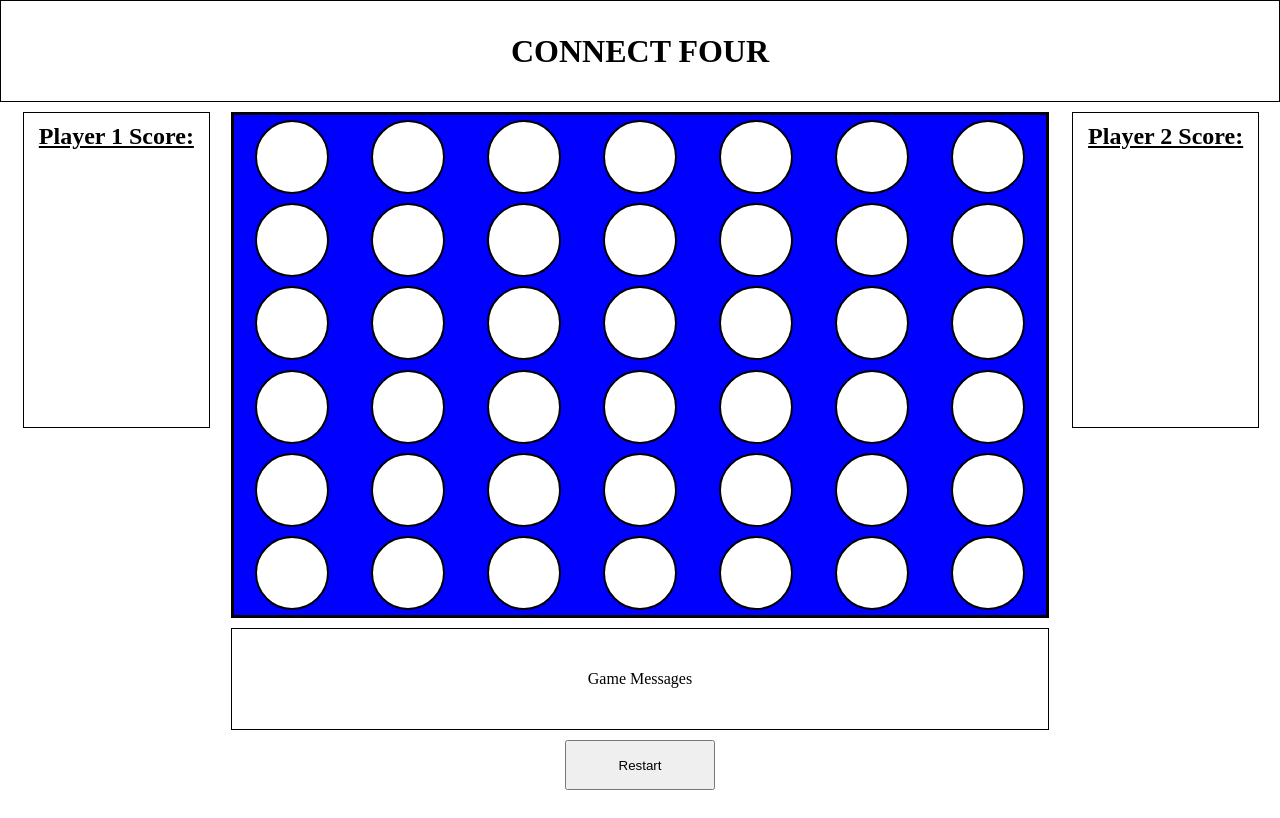
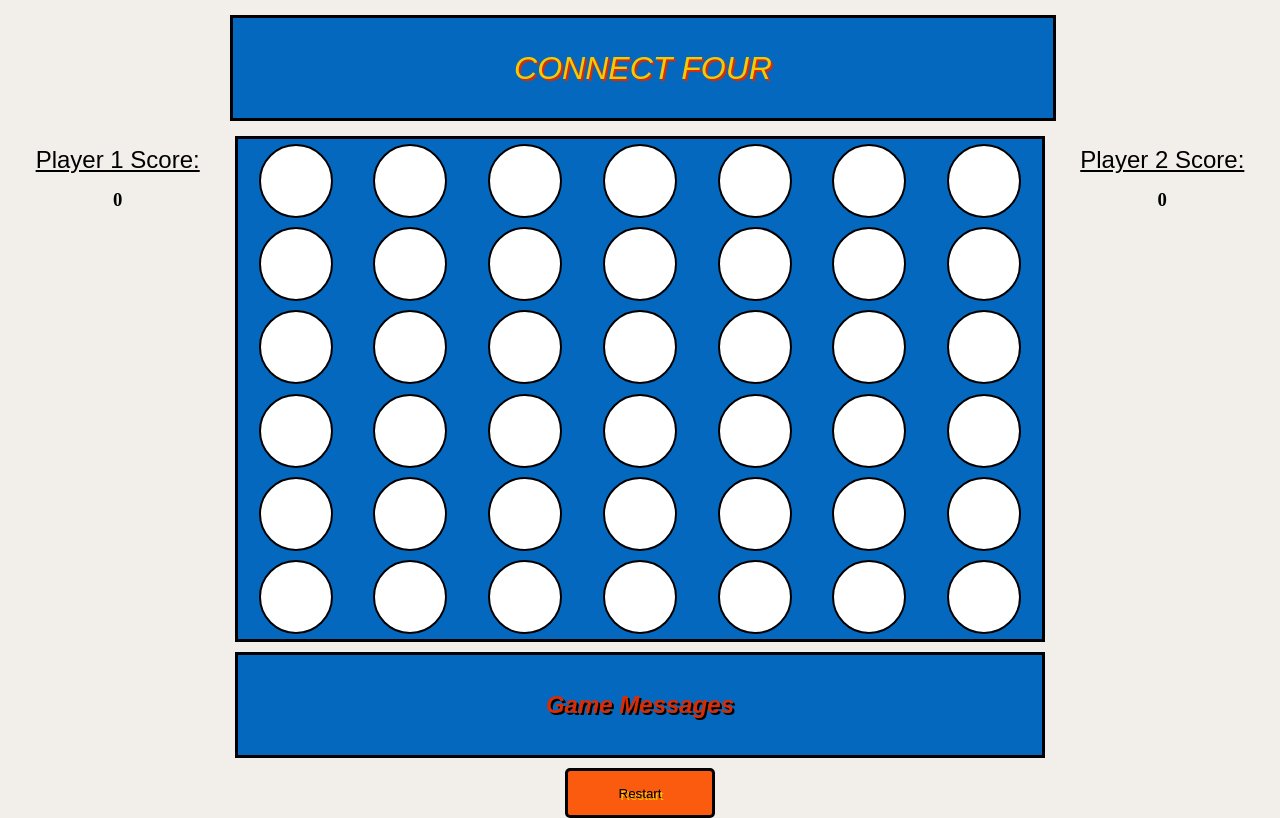
Before and after one commit to vsalter/Project-1, a plain HTML site: page index.html in a window 1280 px wide. Drawn offline with Linux system fonts and the light colour scheme; a web font is replaced by a local one.

Commit message:
updated css

```diff
--- a/css/style.css
+++ b/css/style.css
@@ -15,35 +15,51 @@ body {
 		'p1score message message message message p2score'
 		'footer footer footer footer footer footer';
 	min-width: 100%;
+	background-color: #F2EFEB;
 }
 
 #header {
 	grid-area: header;
+	width: 64%;
+	margin: 15px 18%;
 	height: 100px;
 	display: flex;
 	justify-content: center;
 	align-items: center;
-	border: 1px black solid;
-	margin-bottom: 10px;
+	border: 3px black solid;
+/*	margin-bottom: 10px;*/
+	background-color: #0468BF;
 }
 
 #header h1 {
-
+	font-family: ccsignlanguage, sans-serif;
+	font-weight: 400;
+	font-style: italic;
+	text-shadow: 2px 2px 0 #D92B04;
+	color: #F2CB05;
 }
 
 #p1score {
 	grid-area: p1score;
 	display: flex;
-	justify-content: center;
-	border: 1px black solid;
+	flex-direction: column;
+	align-items: center;
 	width: 80%;
 	height: 50%;
 	margin: 0 10%;
+	background-color: #F2EFEB;
 }
 
 #p1score h2 {
 	margin-top: 10px;
 	text-decoration: underline;
+	font-family: uppercut-angle, sans-serif;
+	font-weight: 400;
+	font-style: normal;
+}
+
+#p1score h3 {
+	margin-top: 15px;
 }
 
 #board {
@@ -55,7 +71,7 @@ body {
 }
 
 .square {
-	background-color: blue;
+	background-color: #0468BF;
 	display: flex;
 	justify-content: center;
 	align-items: center;
@@ -78,16 +94,23 @@ body {
 #p2score {
 	grid-area: p2score;
 	display: flex;
-	justify-content: center;
-	border: 1px black solid;
+	flex-direction: column;
+	align-items: center;
 	width: 80%;
 	height: 50%;
 	margin: 0 10%;
+	background-color: #F2EFEB;
 }
 
 #p2score h2 {
 	margin-top: 10px;
 	text-decoration: underline;
+	font-family: uppercut-angle, sans-serif;
+	font-weight: 400;
+	font-style: normal;
+}
+#p2score h3 {
+	margin-top: 15px;
 }
 
 #message {
@@ -97,7 +120,13 @@ body {
 	align-items: center;
 	height: 100px;
 	margin: 10px 0;
-	border: 1px black solid;
+	background-color: #0468BF;
+	border: 3px black solid;
+	font-family: ccsignlanguage, sans-serif;
+	font-weight: 400;
+	font-style: italic;
+	text-shadow: 2px 2px 0 black;
+	color: #D92B04;
 }
 
 #footer {
@@ -108,7 +137,19 @@ body {
 }
 
 #restart {
+	background-color: #FA5B0F;
+	border: 3px black solid;
+	border-radius: 5px;
 	width: 150px;
 	height: 50px;
+	font-family: uppercut-angle, sans-serif;
+	font-weight: 400;
+	font-style: normal;
+	color: black;
+	text-shadow: 2px 2px 0 #F2CB05;
+}
 
+#restart:hover {
+	color: #F2CB05;
+	text-shadow: 2px 2px 0 black;
 }
--- a/index.html
+++ b/index.html
@@ -3,6 +3,8 @@
 <head>
 <meta charset="UTF-8">
 <title>Untitled Document</title>
+<link rel="stylesheet" href="https://use.typekit.net/rpf8pfo.css">
+<link rel="stylesheet" href="https://use.typekit.net/rpf8pfo.css">
 <link href="css/style.css" rel="stylesheet" type="text/css">
 <script defer src="js/main.js"></script>
 </head>
@@ -11,7 +13,10 @@
 
 	<div id="header"><h1>CONNECT FOUR</h1></div>
 
-	<div id="p1score"><h2>Player 1 Score:</h2></div>
+	<div id="p1score">
+		<h2>Player 1 Score:</h2>
+		<h3>0</h3>
+	</div>
 
 	<div id="board">
 		<div class="square" id="0"><span class="dot"></span></div>
@@ -58,9 +63,14 @@
 		<div class="square" id="41"><span class="dot"></span></div>
 	</div>
 
-	<div id="p2score"><h2>Player 2 Score:</h2></div>
+	<div id="p2score">
+		<h2>Player 2 Score:</h2>
+		<h3>0</h3>
+	</div>
 
-	<div id="message">Game Messages</div>
+	<div id="message">
+		<h2>Game Messages</h2>
+	</div>
 
 	<div id="footer"><button id="restart">Restart</button></div>
 
```
